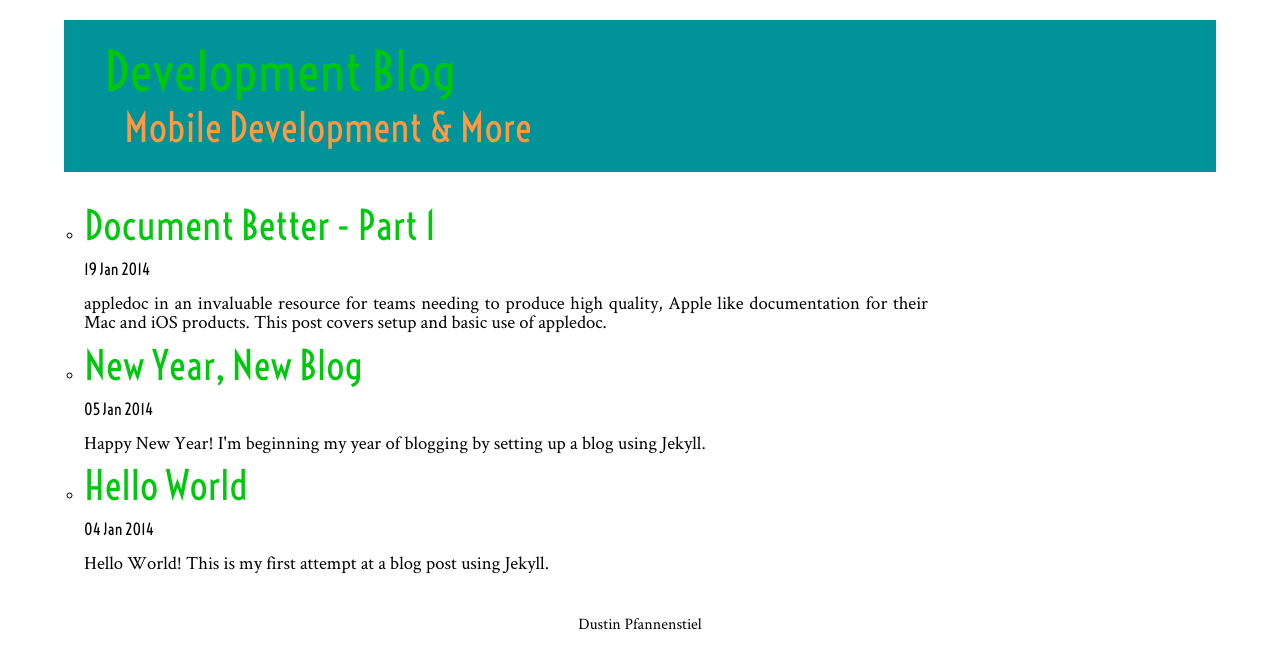
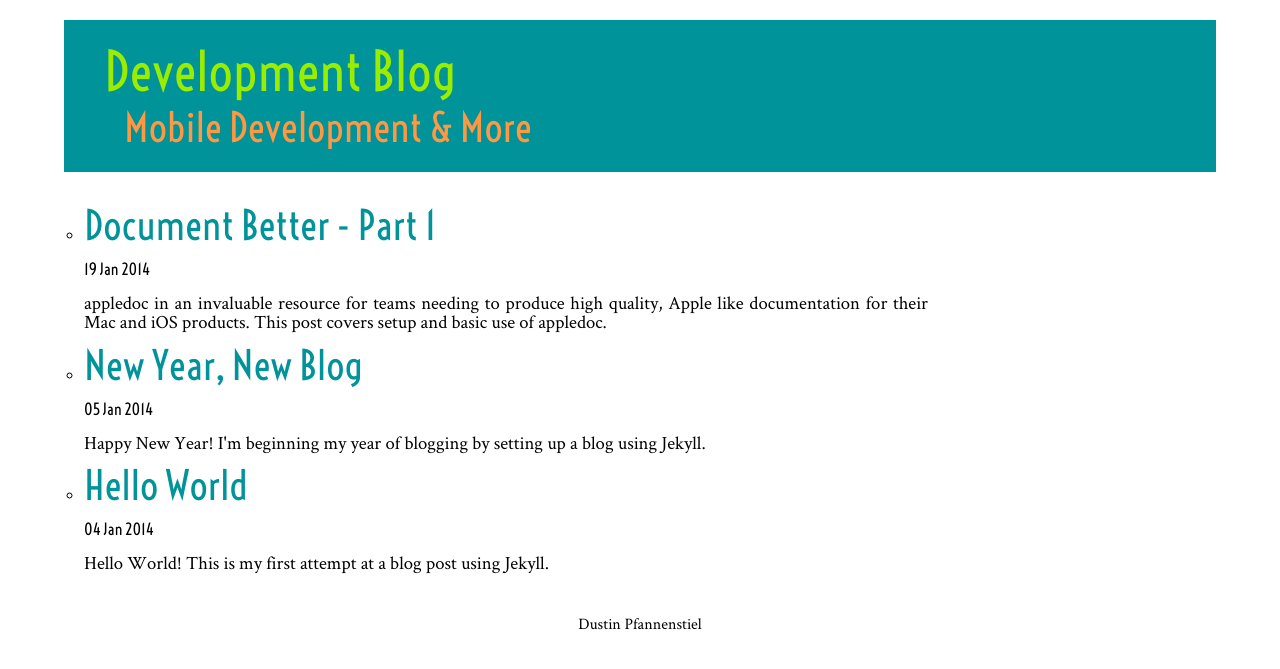
Before and after one commit to dpfannenstiel/dpfannenstiel.github.io, a Jekyll site: the page built from index.html, in a window 1280 px wide. Shown: the top 669 px of the page. Built offline with Jekyll 4.4.1, drawn with Linux system fonts in a browser that asks for light colours.

Commit message:
updated link color

```diff
--- a/css/style.css
+++ b/css/style.css
@@ -188,19 +188,19 @@ a {
 }
 
 a:link {
-	color:#00C90D;
+	color:#01939A;
 }      /* unvisited link */
 
 a:visited {
-	color:#9BED00;
+	color:#123EAB;
 }  /* visited link */
 
 a:hover {
-	color:#FF0700;
+	color:#FF7600;
 }  /* mouse over link */
 
 a:active {
-	color:#BF3330;
+	color:#00C90D;
 }  /* selected link */
 
 /*  03 - Page Layout
@@ -292,6 +292,23 @@ code {
 	line-height: 1.2em;
 }
 
+#header-blogname a:link {
+	color:#9BED00;
+}      /* unvisited link */
+
+#header-blogname a:visited {
+	color:#9BED00;
+}  /* visited link */
+
+#header-blogname a:hover {
+	color:white;
+}  /* mouse over link */
+
+#header-blogname a:active {
+	color:#BF3330;
+}  /* selected link */
+
+
 #header-blogdescription {
 	font-family: Voltaire;
 	margin: 0px;
```
Also changed, not shown: pages/about/index.html (added), pages/gists/index.html (added).
